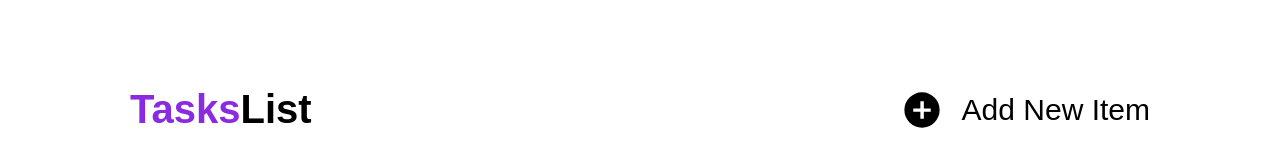
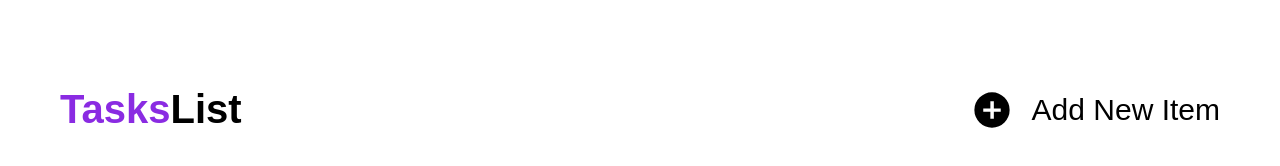
Before and after one commit to Nileshpataskar/JS-ToDo-, a plain HTML site: page index.html in a window 1280 px wide. Drawn offline with Linux system fonts and the light colour scheme.

Commit message:
updated tab

```diff
--- a/style.css
+++ b/style.css
@@ -1,5 +1,5 @@
 body {
-  margin: 30px 100px 0px 100px;
+  margin: 30px 30px 0px 30px;
   padding: 10px;
   /* color: white; */
 }
```
